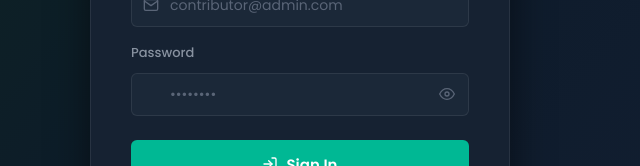
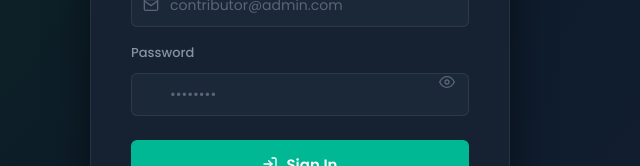
Before and after one commit to lktec-io/contributions, a React (Vite) app: page /login in a window 1280 px wide. Shown: the part 389-555 px from the top of the page, without its empty margins (340-980 px from the left). Built offline with nearby package versions, Linux system fonts and the light colour scheme; no server answers.

Commit message:
---------

```diff
--- a/src/index.css
+++ b/src/index.css
@@ -823,3 +823,37 @@ img, svg {
 * {
   word-wrap: break-word;
 }
+
+/* 🔥 FIX: password toggle alignment */
+.password-toggle {
+  top: 50%;
+  transform: translateY(-50%);
+}
+
+/* Mobile fix */
+@media (max-width: 768px) {
+  .password-toggle {
+    right: 12px;
+    top: 50%;
+    transform: translateY(-50%);
+  }
+}
+
+.input-wrapper {
+  position: relative;
+  display: flex;
+  align-items: center;
+}
+
+.input-wrapper input {
+  padding-right: 42px;
+}
+
+.password-toggle {
+  position: absolute;
+  right: 10px;
+  top: 0;
+  bottom: 0;
+  margin: auto;
+  height: fit-content;
+}
--- a/src/pages/Login.css
+++ b/src/pages/Login.css
@@ -134,3 +134,23 @@
     font-size: 20px;
   }
 }
+
+
+.input-wrapper {
+  position: relative;
+  display: flex;
+  align-items: center;
+}
+
+.input-wrapper input {
+  padding-right: 42px;
+}
+
+.password-toggle {
+  position: absolute;
+  right: 10px;
+  top: 0;
+  bottom: 0;
+  margin: auto;
+  height: fit-content;
+}
```
